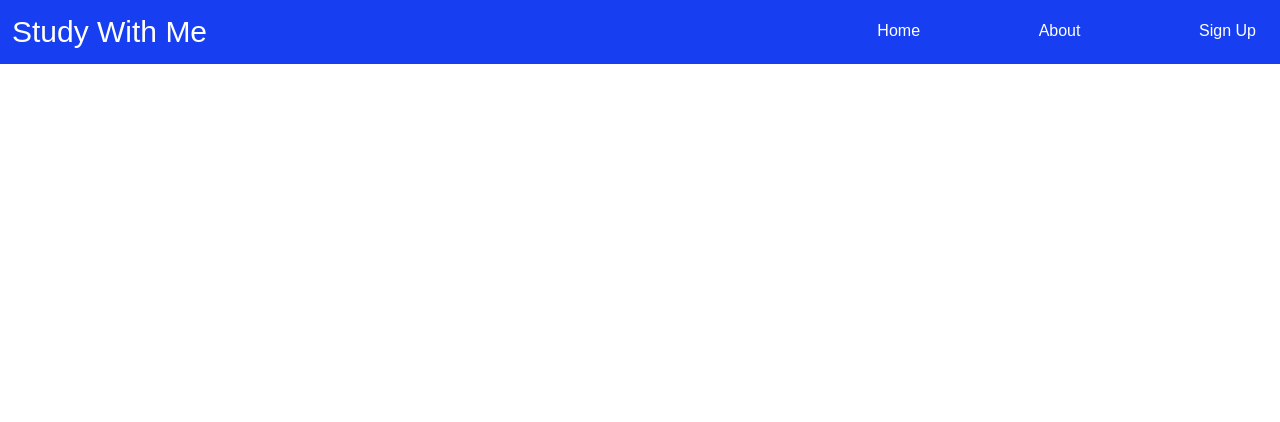
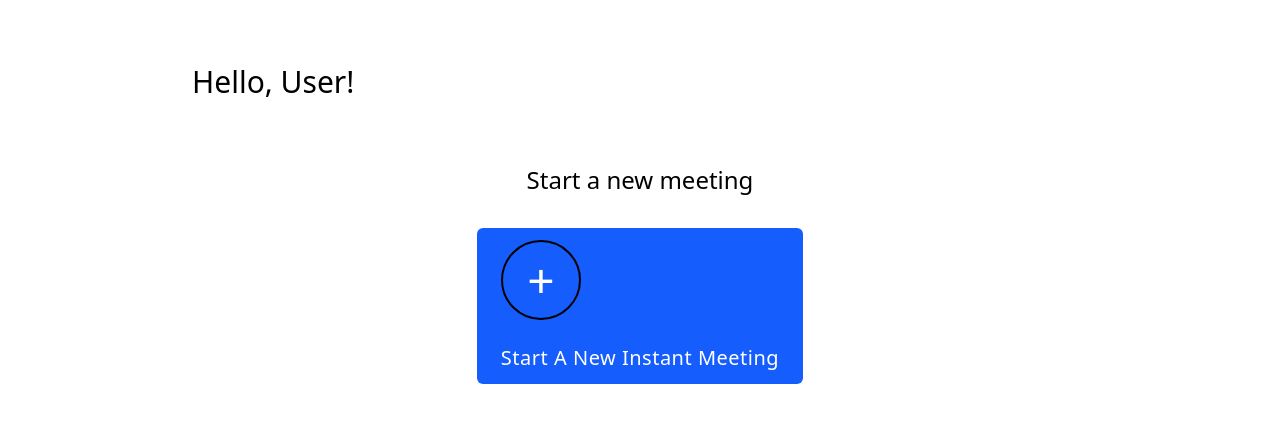
Before and after one commit to sivaprakashkrp/StudyWithMe, a React (Vite) app in the folder frontend/: page / in a window 1280 px wide. Shown: the top 422 px of the page. Built offline with nearby package versions, Linux system fonts and the light colour scheme; a web font is replaced by a local one.

Commit message:
Dashboard Creation

```diff
--- a/frontend/src/App.jsx
+++ b/frontend/src/App.jsx
@@ -1,10 +1,11 @@
 import React from 'react'
 import Login from './pages/Login'
+import Dashboard from './pages/Dashboard'
 
 function App() {
   return (
     <React.Fragment>
-      <Login />
+      <Dashboard />
     </React.Fragment>
   )
 }
--- /dev/null
+++ b/frontend/src/pages/Dashboard.jsx
@@ -0,0 +1,37 @@
+import React from 'react';
+
+const Dashboard = () => {
+    const handleStartMeeting = () => {
+        console.log('Starting a new meeting...');
+    };
+    return (
+        <main className="flex-1 flex flex-col items-center pt-16 px-8 bg-white">
+        <div className="w-full max-w-4xl">
+            {/* User Greeting */}
+            <h1 className="text-3xl font-medium mb-16 text-left">
+                Hello, User!
+            </h1>
+        </div>
+
+        <div className="flex flex-col items-center">
+            <h3 className="text-2xl mb-8 font-light">Start a new meeting</h3>
+
+            {/* Dashboard Action Button */}
+            <button
+                onClick={handleStartMeeting}
+                className="flex flex-col bg-blue-600 text-white px-6 py-3 rounded-md hover:bg-blue-700 transition"
+            >
+                <div className="w-20 h-20 border-2 border-black rounded-full flex items-center justify-center mb-6 group-hover:bg-black group-hover:text-white transition-colors">
+                    <span className="text-5xl font-light leading-none">+</span>
+                </div>
+
+                <span className="text-xl font-medium tracking-wide">
+                    Start A New Instant Meeting
+                </span>
+            </button>
+        </div>
+    </main>
+    );
+};
+
+export default Dashboard;
```
